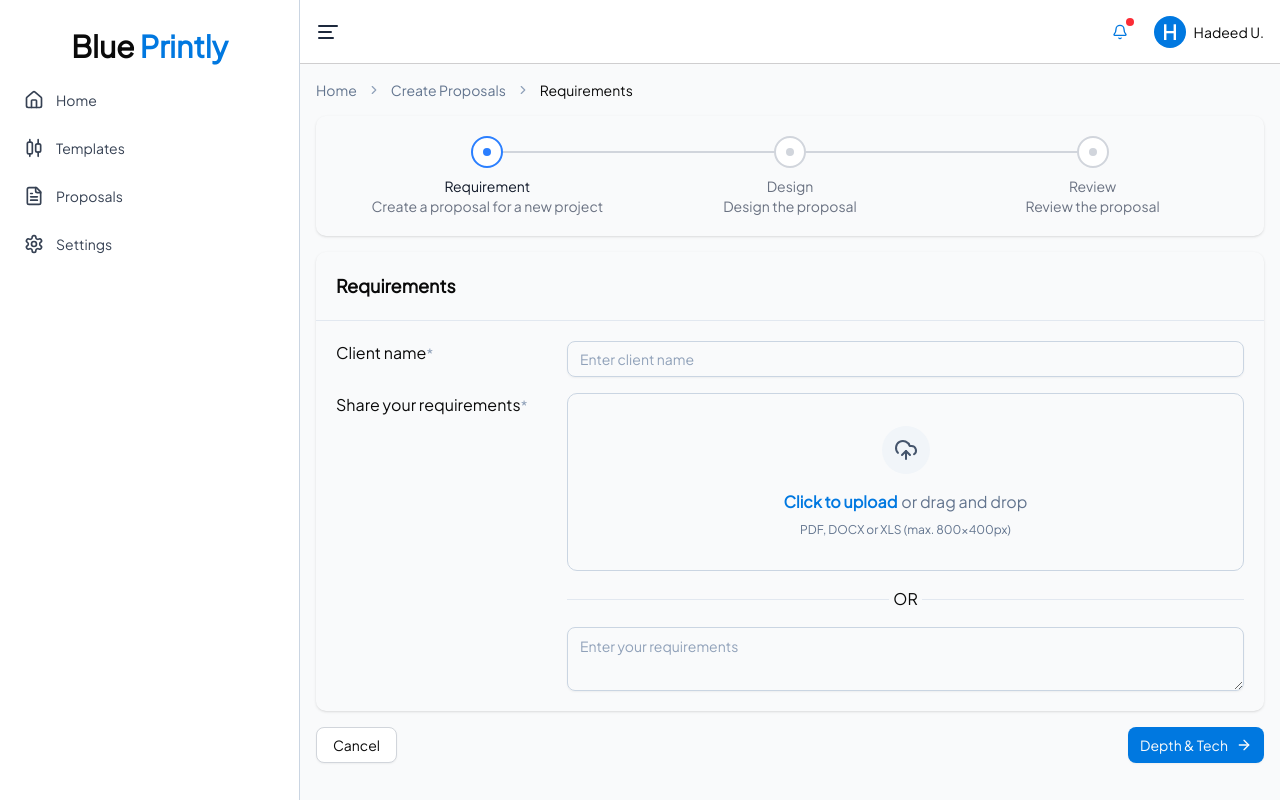
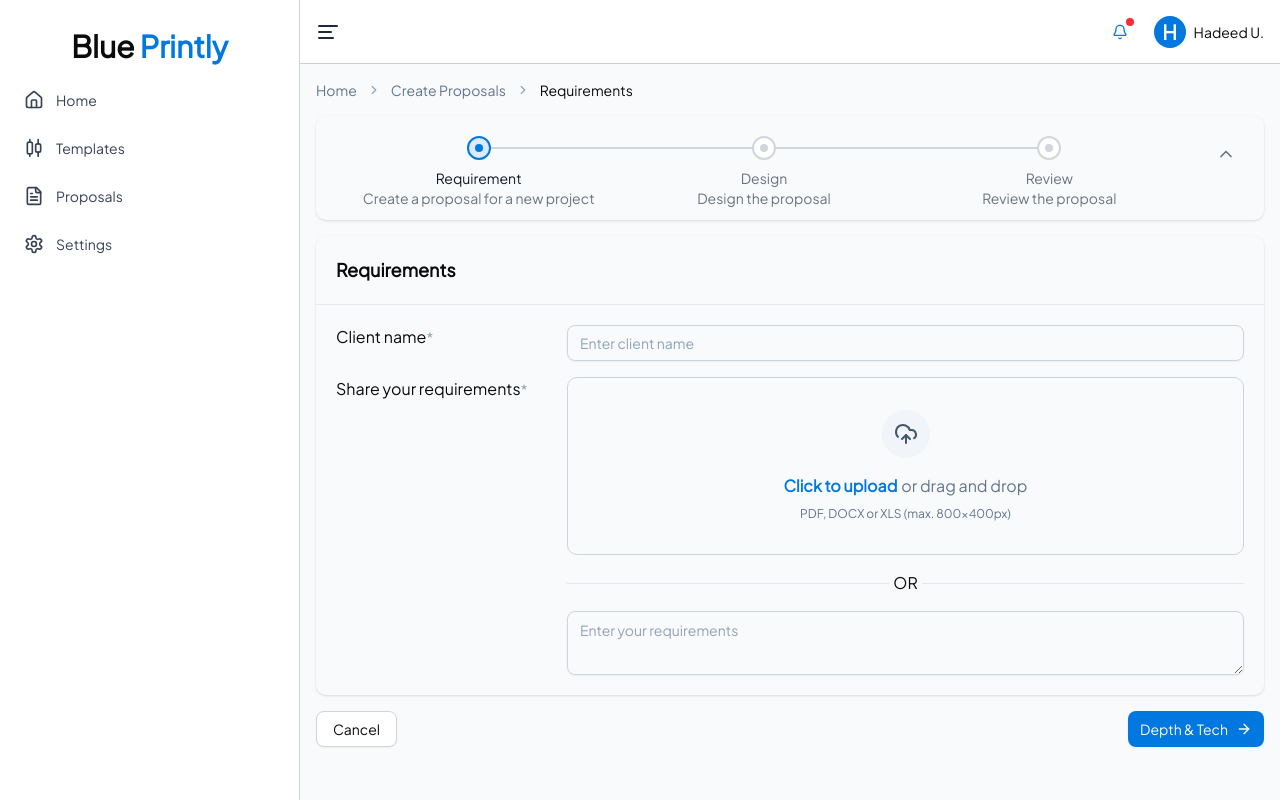
Before and after one commit to zenapticlabs/BluePrintly, a Next.js app in the folder frontend/: page /proposals/create in a window 1280 px wide. Built offline with nearby package versions, Linux system fonts and the light colour scheme.

Commit message:
feat: add collapsible toggle functionality to Stepper

```diff
--- a/frontend/src/app/proposals/create/page.tsx
+++ b/frontend/src/app/proposals/create/page.tsx
@@ -53,7 +53,7 @@ export default function Home() {
   const [step, setStep] = useState<Step>('Requirements');
   const [selectedSuits, setSelectedSuits] = useState<number[]>([]);
   const [openedSidePanel, setOpenedSidePanel] = useState<string>('');
-
+  const [collapedStepper, setCollapedStepper] = useState(false);
   const handleSuitClick = (id: number) => {
     if (selectedSuits.includes(id)) {
       setSelectedSuits(selectedSuits.filter((suit) => suit !== id));
@@ -96,6 +96,11 @@ export default function Home() {
     console.log('Downloading...');
   }
 
+  const handleToProposalBuilder = () => {
+    setStep('Proposal Builder');
+    setCollapedStepper(true);
+  }
+
   return (
     <div className="h-full flex flex-col">
       <div className="p-4 flex flex-col gap-4">
@@ -114,7 +119,7 @@ export default function Home() {
             </BreadcrumbPage>
           </BreadcrumbList>
         </Breadcrumb>
-        <div className="p-5 shadow-sm rounded-lg">
+        <div className="px-5 pt-5 pb-3 shadow-sm rounded-lg">
           <Stepper steps={[{
             title: "Requirement",
             description: "Create a proposal for a new project",
@@ -125,6 +130,8 @@ export default function Home() {
             title: "Review",
             description: "Review the proposal",
           }]}
+            collapsed={collapedStepper}
+            onCollapse={() => setCollapedStepper(!collapedStepper)}
             status={steps.indexOf(step)}
           />
         </div>
@@ -256,7 +263,7 @@ export default function Home() {
               <Button variant="outline">Cancel</Button>
               <div className="flex items-center gap-2">
                 <Button variant="outline" onClick={() => setStep('Requirements')} startIcon={<ArrowLeft />}>Requirements</Button>
-                <Button endIcon={<ArrowRight />} onClick={() => setStep('Proposal Builder')}>Proposal Builder</Button>
+                <Button endIcon={<ArrowRight />} onClick={handleToProposalBuilder}>Proposal Builder</Button>
               </div>
             </div>
           )
--- a/frontend/src/components/molecule/stepper.tsx
+++ b/frontend/src/components/molecule/stepper.tsx
@@ -1,29 +1,36 @@
-import React from 'react';
+import { ChevronDown, ChevronLeft, ChevronRight, ChevronUp } from 'lucide-react';
+import React, { useState } from 'react';
 
 interface Step {
   title: string;
   description: string;
+
 }
 
 interface StepperProps {
   steps: Step[];
   status: number;
+  collapsed: boolean;
+  onCollapse: () => void;
 }
 
-const Stepper: React.FC<StepperProps> = ({ steps, status }) => {
+const Stepper: React.FC<StepperProps> = ({ steps, status, collapsed, onCollapse }) => {
+
   return (
-    <div className="w-full">
+    <div className="w-full flex items-start gap-4">
+      <div className="flex-grow">
         <div className="flex items-center">
           {steps.map((step, index) => (
             <div key={step.title} className="flex items-center flex-1">
               {/* Step Circle and Content */}
               <div className="flex flex-col items-center relative flex-1">
+
                 <div className={`
-                w-8 h-8 rounded-full flex items-center justify-center z-10
+                  w-6 h-6 rounded-full flex items-center justify-center z-10
                   ${index < status
-                  ? 'bg-blue-500 text-white'
+                    ? 'bg-blue-100 text-primary border-2 border-primary'
                     : index === status
-                    ? 'border-2 border-blue-500 bg-white'
+                      ? 'border-2 border-primary bg-blue-100'
                       : 'border-2 border-gray-300 bg-white'
                   }
                 `}>
@@ -34,21 +41,22 @@ const Stepper: React.FC<StepperProps> = ({ steps, status }) => {
                   ) : (
                     <div className={`
                       w-2 h-2 rounded-full
-                    ${index === status ? 'bg-blue-500' : 'bg-gray-300'}
+                      ${index === status ? 'bg-primary' : 'bg-gray-300'}
                     `} />
                   )}
                 </div>
 
                 {/* Connector Line */}
                 {index < steps.length - 1 && (
-                <div className="absolute top-4 left-1/2 w-full h-[2px] -translate-y-1/2">
+                  <div className="absolute top-3 left-1/2 w-full h-[2px] -translate-y-1/2">
                     <div className={`
                       w-full h-full
-                    ${index < status ? 'bg-blue-500' : 'bg-gray-300'}
+                      ${index < status ? 'bg-primary' : 'bg-gray-300'}
                     `} />
                   </div>
                 )}
 
+                {!collapsed && (
                   <div className="mt-2 text-center">
                     <div className={` text-sm
                       font-medium
@@ -60,10 +68,24 @@ const Stepper: React.FC<StepperProps> = ({ steps, status }) => {
                       {step.description}
                     </div>
                   </div>
+                )}
               </div>
             </div>
           ))}
         </div>
+      </div>
+
+      {/* Collapse Toggle Button - Now inside the panel */}
+      <button
+        onClick={onCollapse}
+        className="flex-shrink-0 p-2 text-gray-500 hover:text-gray-700 focus:outline-none cursor-pointer"
+      >
+        {collapsed ? (
+          <ChevronDown className="w-5 h-5" />
+        ) : (
+          <ChevronUp className="w-5 h-5" />
+        )}
+      </button>
     </div>
   );
 };
@@ -87,5 +109,5 @@ export const StepperExample: React.FC = () => {
     },
   ];
 
-  return <Stepper steps={steps} status={1} />; // 1 means second step is active
+  return <Stepper steps={steps} status={1} collapsed={false} onCollapse={() => { }} />; // 1 means second step is active
 };
```
Also changed, not shown: frontend/src/app/page.tsx (+0 -10 lines). Lines whose indentation alone changed are shown as unchanged.
